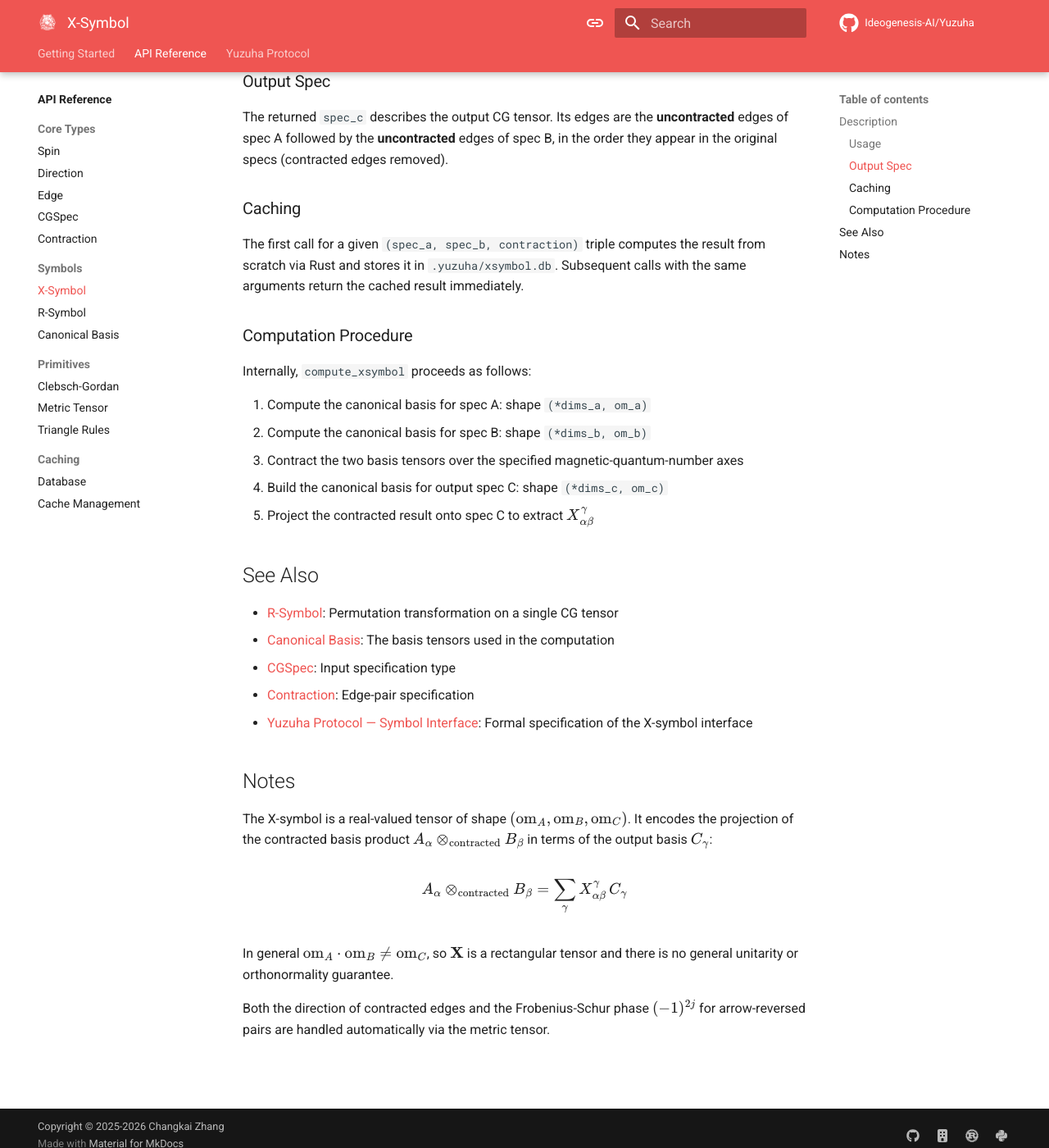
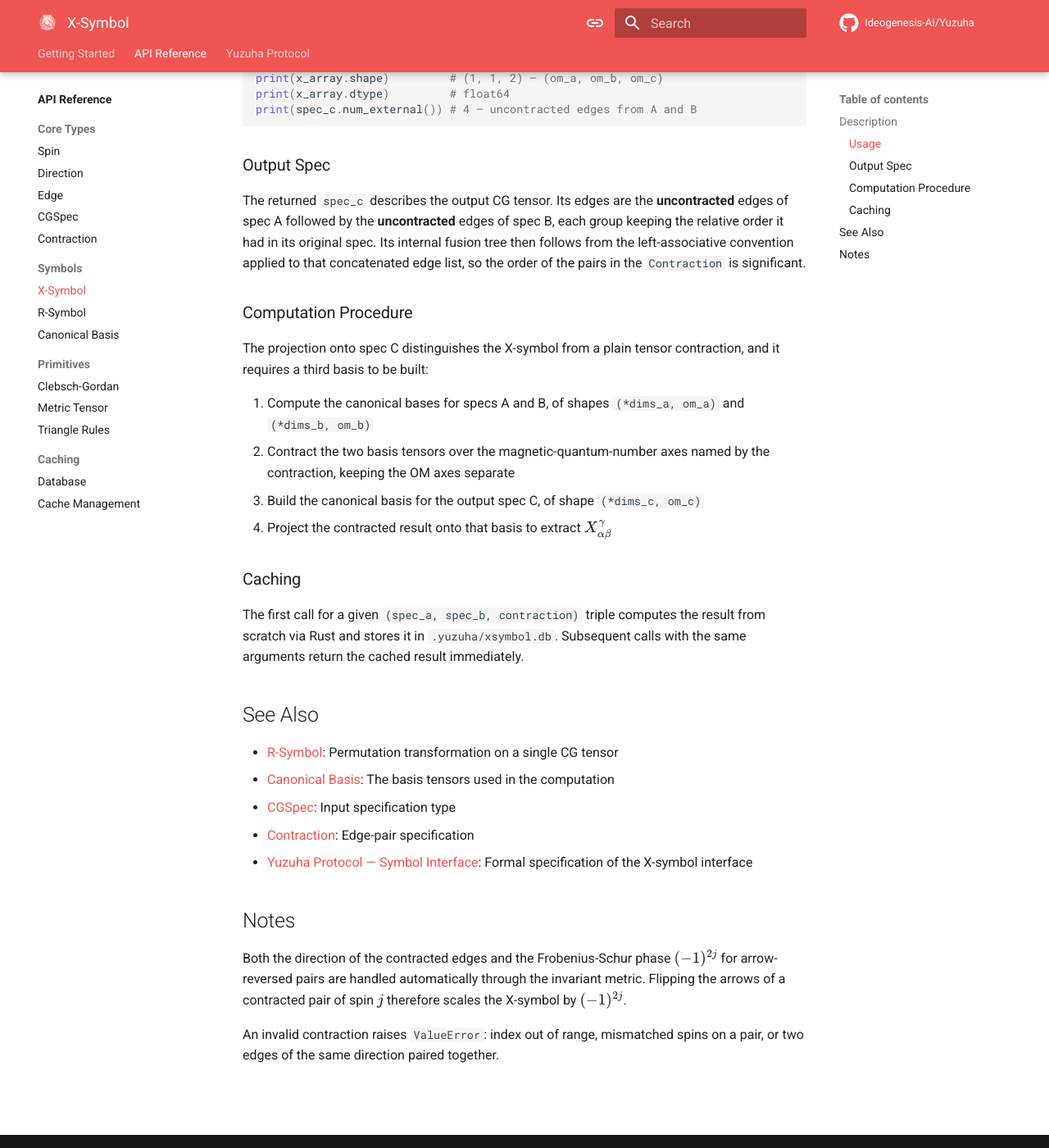
Before and after one commit to Ideogenesis-AI/Yuzuha, an MkDocs documentation site: the page built from docs/api/symbols/xsymbol.md, in a window 1280 px wide and 1400 px high, scrolled down 1221 px. Shown: the whole window at 82% size. Built offline with MkDocs 1.6.1 and Material for MkDocs 9.7.7, drawn with Linux system fonts in a browser that asks for light colours; comment, search, counter and statistics services are not loaded; some of the changed text lies outside the part shown.

Commit message:
Rewrite the symbol pages to an even density and state each identity once
The X-symbol page defined the symbol by one formula under Description and then rebuilt the
same basis-decomposition statement, with a second formula and a repeated remark about
rectangularity, under Notes; the R-symbol page split unitarity, composition and inversion
across three short sections that each carried a single line. Gave the defining relation
and its consequences one home apiece, moved the permutation convention up to where a
reader meets the argument rather than leaving it in a footnote, and promoted the error
behaviour into Notes where the other pages keep it. Each page now opens by saying what the
symbol is for in a tensor network contraction, which neither did before.

```diff
--- a/docs/api/symbols/xsymbol.md
+++ b/docs/api/symbols/xsymbol.md
@@ -1,6 +1,10 @@
 # X-Symbol
 
-Recoupling coefficients for contracting two CG tensors.
+The X-symbol is the recoupling coefficient for contracting two CG tensors: it says how
+the outer-multiplicity indices of the two inputs combine into the outer-multiplicity
+index of the result. It is the symbol a tensor network contraction actually needs, since
+contracting the symmetry-constrained parts of two tensors reduces to a dense contraction
+of their reduced blocks followed by multiplication with this coefficient.
 
 ::: yuzuha.compute_xsymbol
     options:
@@ -9,14 +13,17 @@ Recoupling coefficients for contracting two CG tensors.
 
 ## Description
 
-The X-symbol \(X^{\gamma}_{\alpha\beta}\) is a 3-index real tensor that encodes how
-the outer-multiplicity (OM) indices of two CG tensors A and B combine when their shared
-edges are contracted to produce an output CG tensor C:
+The X-symbol \(X^{\gamma}_{\alpha\beta}\) is a 3-index real tensor giving the expansion of
+the contracted product of the input bases in terms of the output basis:
 
-$$X^{\gamma}_{\alpha\beta} = \sum_{\text{contracted edges}} \langle C_\gamma | A_\alpha \otimes B_\beta \rangle$$
+$$A_\alpha \otimes_{\text{contracted}} B_\beta = \sum_\gamma X^\gamma_{\alpha\beta}\, C_\gamma,
+\qquad X^{\gamma}_{\alpha\beta} = \langle C_\gamma \mid A_\alpha \otimes_{\text{contracted}} B_\beta \rangle$$
 
-The indices \(\alpha, \beta, \gamma\) run over the OM spaces of specs A, B, and C
-respectively, so the shape of the returned array is `(om_a, om_b, om_c)`.
+The indices \(\alpha, \beta, \gamma\) run over the OM spaces of specs A, B, and C, so the
+returned array has shape `(om_a, om_b, om_c)`. In general
+\(\mathrm{om}_A \cdot \mathrm{om}_B \neq \mathrm{om}_C\), which means \(\mathbf{X}\) is a
+rectangular tensor with no unitarity or orthonormality property to rely on — unlike the
+[R-symbol](rsymbol.md).
 
 ### Usage
 
@@ -49,24 +56,29 @@ print(spec_c.num_external()) # 4 — uncontracted edges from A and B
 ### Output Spec
 
 The returned `spec_c` describes the output CG tensor. Its edges are the **uncontracted**
-edges of spec A followed by the **uncontracted** edges of spec B, in the order they
-appear in the original specs (contracted edges removed).
+edges of spec A followed by the **uncontracted** edges of spec B, each group keeping the
+relative order it had in its original spec. Its internal fusion tree then follows from
+the left-associative convention applied to that concatenated edge list, so the
+order of the pairs in the `Contraction` is significant.
+
+### Computation Procedure
+
+The projection onto spec C distinguishes the X-symbol from a plain tensor
+contraction, and it requires a third basis to be built:
+
+1. Compute the canonical bases for specs A and B, of shapes `(*dims_a, om_a)` and
+   `(*dims_b, om_b)`
+2. Contract the two basis tensors over the magnetic-quantum-number axes named by the
+   contraction, keeping the OM axes separate
+3. Build the canonical basis for the output spec C, of shape `(*dims_c, om_c)`
+4. Project the contracted result onto that basis to extract
+   \(X^{\gamma}_{\alpha\beta}\)
 
 ### Caching
 
 The first call for a given `(spec_a, spec_b, contraction)` triple computes the result
 from scratch via Rust and stores it in `.yuzuha/xsymbol.db`. Subsequent calls with the
 same arguments return the cached result immediately.
-
-### Computation Procedure
-
-Internally, `compute_xsymbol` proceeds as follows:
-
-1. Compute the canonical basis for spec A: shape `(*dims_a, om_a)`
-2. Compute the canonical basis for spec B: shape `(*dims_b, om_b)`
-3. Contract the two basis tensors over the specified magnetic-quantum-number axes
-4. Build the canonical basis for output spec C: shape `(*dims_c, om_c)`
-5. Project the contracted result onto spec C to extract \(X^{\gamma}_{\alpha\beta}\)
 
 ## See Also
 
@@ -79,14 +91,10 @@ Internally, `compute_xsymbol` proceeds as follows:
 
 ## Notes
 
-The X-symbol is a real-valued tensor of shape \((\mathrm{om}_A, \mathrm{om}_B, \mathrm{om}_C)\).
-It encodes the projection of the contracted basis product \(A_\alpha \otimes_{\text{contracted}} B_\beta\)
-in terms of the output basis \(C_\gamma\):
+Both the direction of the contracted edges and the Frobenius-Schur phase \((-1)^{2j}\)
+for arrow-reversed pairs are handled automatically through the invariant metric. Flipping
+the arrows of a contracted pair of spin \(j\) therefore scales the X-symbol by
+\((-1)^{2j}\).
 
-$$A_\alpha \otimes_{\text{contracted}} B_\beta = \sum_\gamma X^\gamma_{\alpha\beta}\, C_\gamma$$
-
-In general \(\mathrm{om}_A \cdot \mathrm{om}_B \neq \mathrm{om}_C\), so \(\mathbf{X}\) is a
-rectangular tensor and there is no general unitarity or orthonormality guarantee.
-
-Both the direction of contracted edges and the Frobenius-Schur phase \((-1)^{2j}\) for
-arrow-reversed pairs are handled automatically via the metric tensor.
+An invalid contraction raises `ValueError`: index out of range, mismatched spins on a
+pair, or two edges of the same direction paired together.
```
Also changed, not shown: docs/api/symbols/canonical-basis.md (+24 -17 lines), docs/api/symbols/rsymbol.md (+36 -29 lines).
